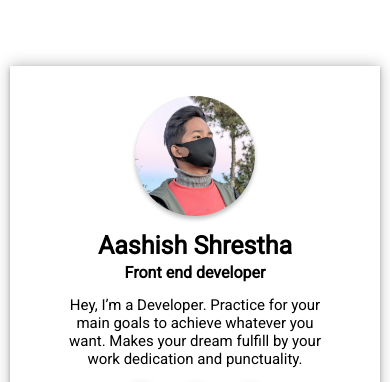
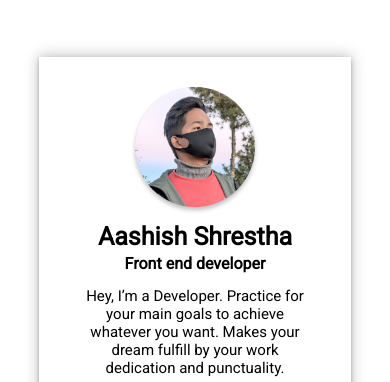
Before and after one commit to prolab24/profile-resp, a plain HTML site: page index.html in a window 390 px wide. Shown: the part 140-522 px from the top of the page. Drawn offline with Linux system fonts and the light colour scheme.

Commit message:
Update media.css

```diff
--- a/style/media.css
+++ b/style/media.css
@@ -1,6 +1,6 @@
 @media(max-width:728px){
     .profile{
-        flex-basis: 50%;
+        flex-basis: 60%;
     }
         .profile img{
             margin-top: 30px;
@@ -51,7 +51,7 @@
 @media(max-width:420px){
 @media(min-width:129px){
     .profile{
-        flex-basis: 95%;
+        flex-basis: 80%;
     }
     .profile img{
         margin-top: 30px;
```
